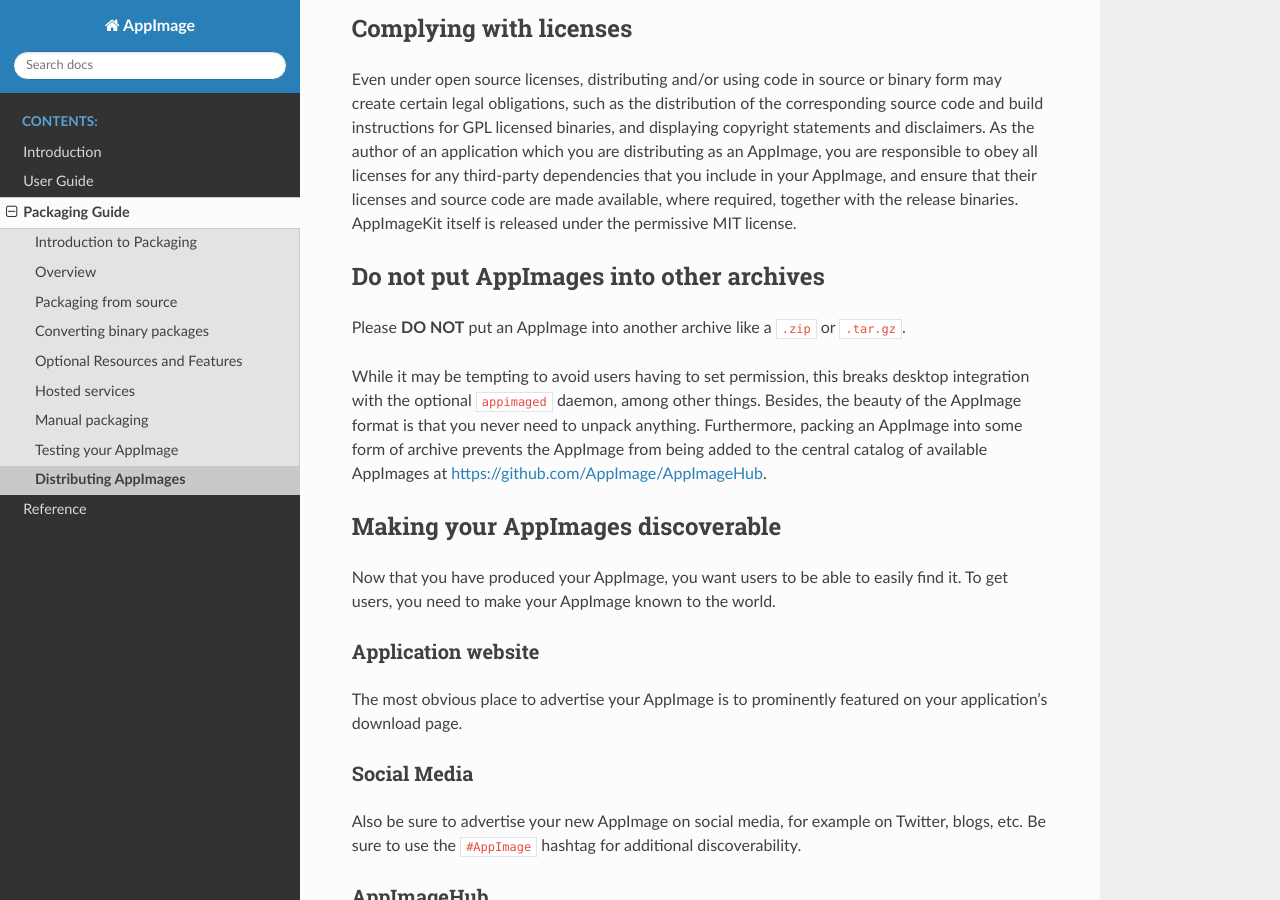
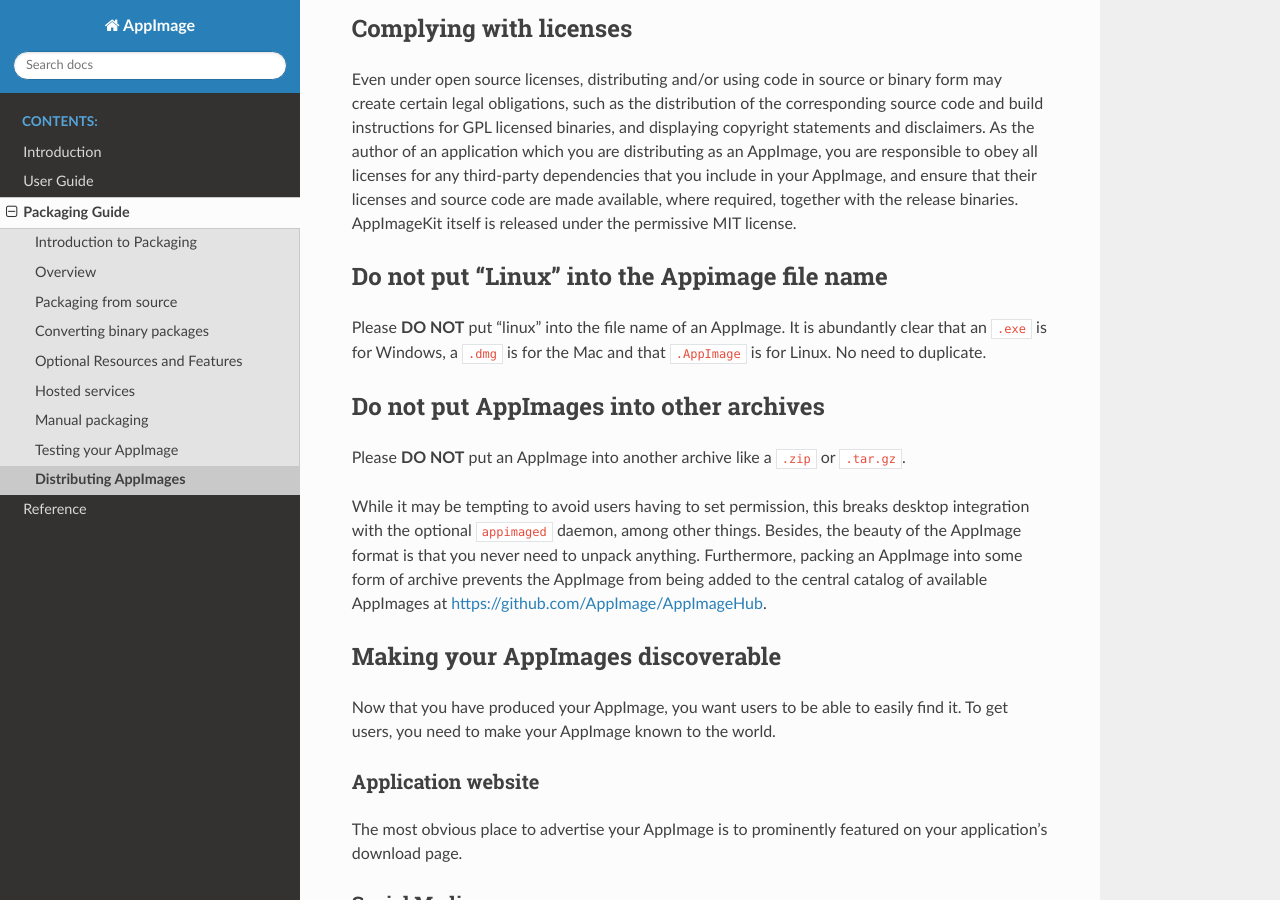
Before and after one commit to AppImage/docs.appimage.org, a Sphinx documentation site: the page built from source/packaging-guide/distribution.rst, in a window 1280 px wide and 900 px high, scrolled down 1322 px. Built offline with Sphinx 7.4.7 and the Read the Docs theme 2.0.0, drawn with Linux system fonts in a browser that asks for light colours.

Commit message:
Update distribution.rst

```diff
--- a/source/packaging-guide/distribution.rst
+++ b/source/packaging-guide/distribution.rst
@@ -43,6 +43,12 @@
 
 Even under open source licenses, distributing and/or using code in source or binary form may create certain legal obligations, such as the distribution of the corresponding source code and build instructions for GPL licensed binaries, and displaying copyright statements and disclaimers. As the author of an application which you are distributing as an AppImage, you are responsible to obey all licenses for any third-party dependencies that you include in your AppImage, and ensure that their licenses and source code are made available, where required, together with the release binaries. AppImageKit itself is released under the permissive MIT license.
 
+.. _ref-no-linux-in-appimage-filename:
+
+Do not put "Linux" into the Appimage file name
+----------------------------------------------
+
+Please **DO NOT** put "linux" into the file name of an AppImage. It is abundantly clear that an :code:`.exe` is for Windows, a :code:`.dmg` is for the Mac and that :code:`.AppImage` is for Linux. No need to duplicate.
 
 .. _ref-no-appimages-in-archives:
 
```
